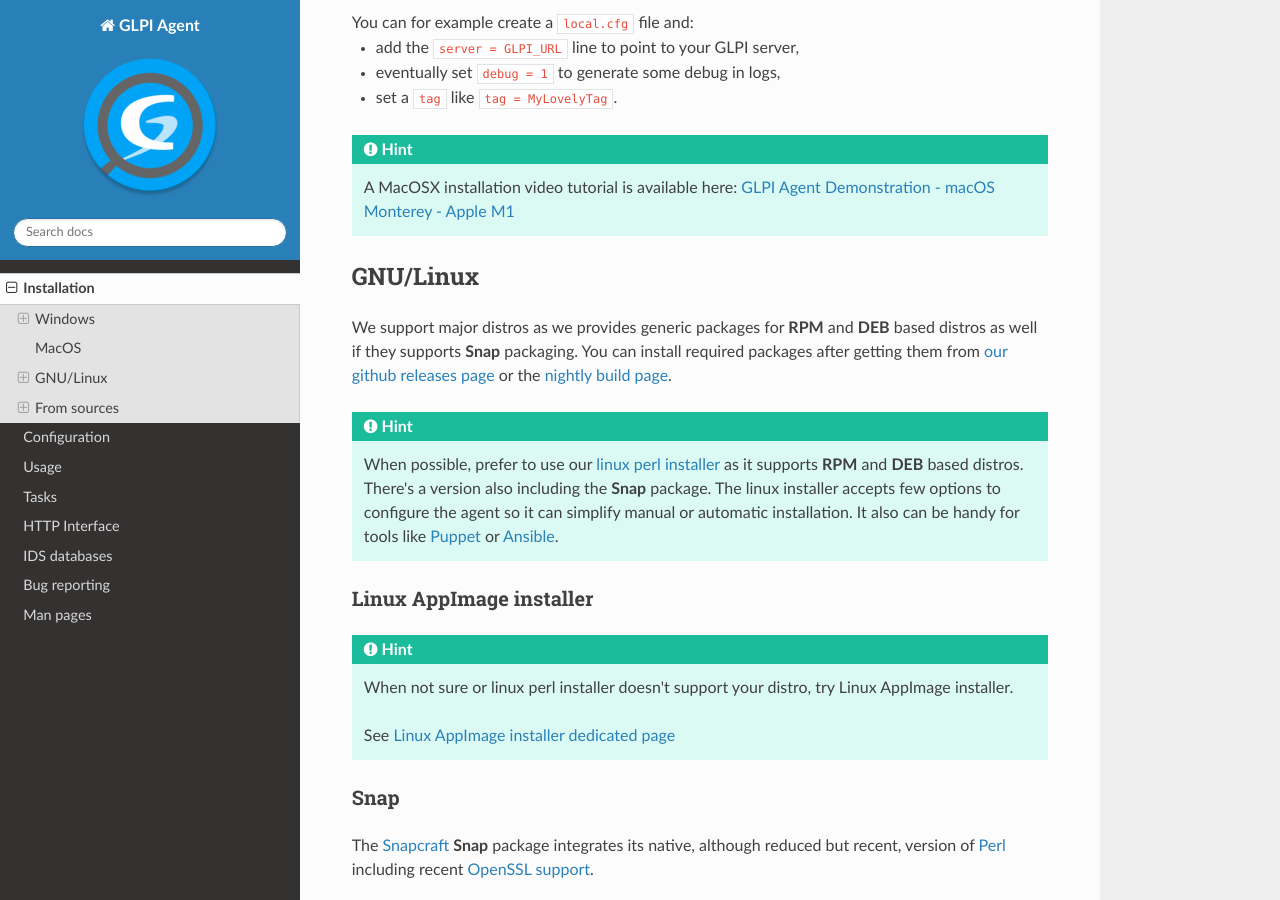
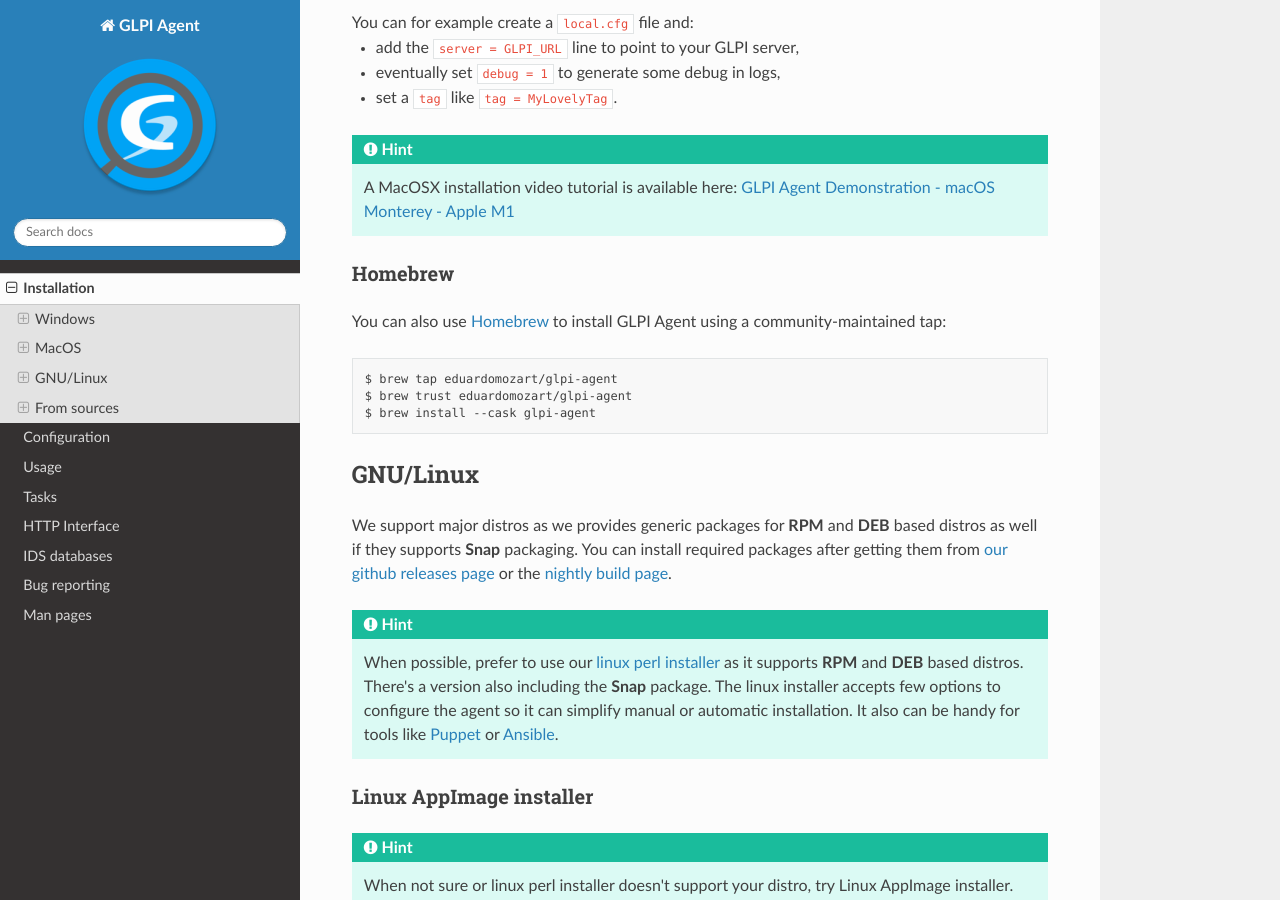
Before and after one commit to glpi-project/doc-agent, a Sphinx documentation site: the page built from source/installation/index.rst, in a window 1280 px wide and 900 px high, scrolled down 3929 px. Built offline with Sphinx 7.4.7 and the Read the Docs theme 3.1.0, drawn with Linux system fonts in a browser that asks for light colours.

Commit message:
docs: add Homebrew formula for macOS installation

```diff
--- a/source/installation/index.rst
+++ b/source/installation/index.rst
@@ -164,6 +164,17 @@
 .. hint::
 
    A MacOSX installation video tutorial is available here: `GLPI Agent Demonstration - macOS Monterey - Apple M1 <https://www.youtube.com/watch?v=zFYcURQNh9k>`_
+
+Homebrew
+^^^^^^^^
+
+You can also use `Homebrew <https://brew.sh/>`_ to install GLPI Agent using a community-maintained tap:
+
+.. prompt:: bash
+
+   brew tap eduardomozart/glpi-agent
+   brew trust eduardomozart/glpi-agent
+   brew install --cask glpi-agent
 
 GNU/Linux
 ---------
```
